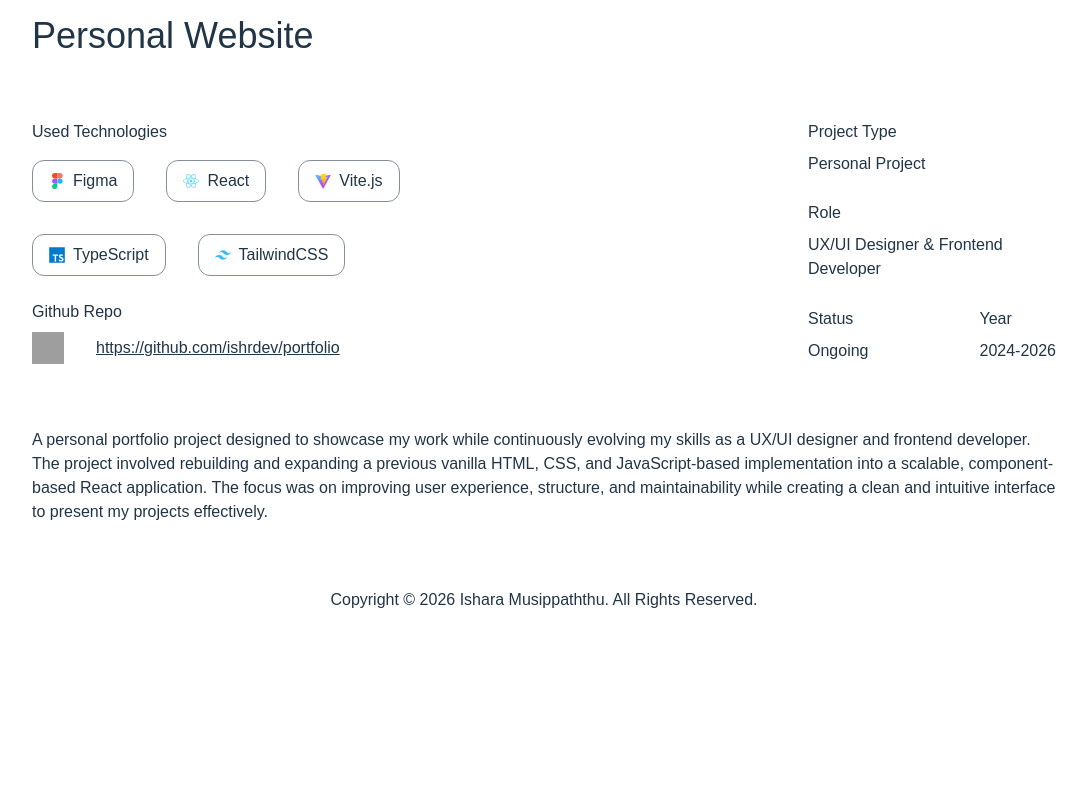
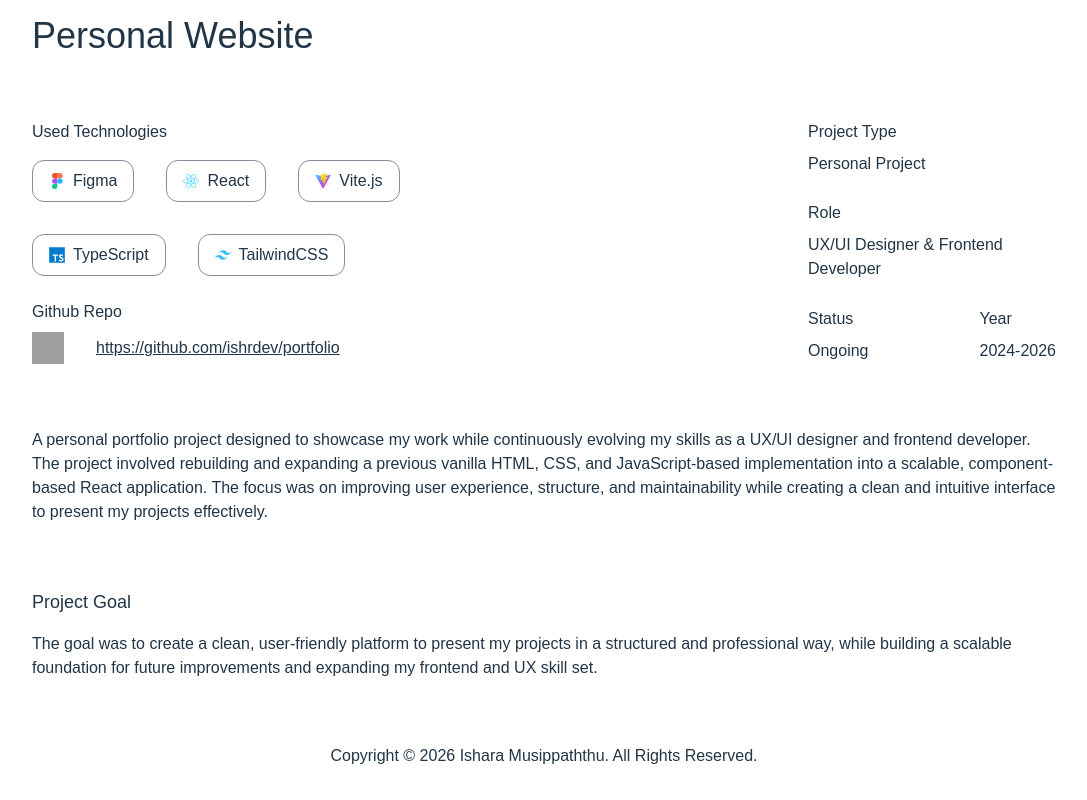
Before and after one commit to ishrdev/portfolio, a React (Vite) app: page /projects/portfolio in a window 1280 px wide. Shown: the part 792-1592 px from the top of the page, without its empty margins (96-1183 px from the left). Before the commit the page ends 1436 px from the top, so only its background shows below. Built offline with nearby package versions, Linux system fonts and the light colour scheme; grey boxes are pictures that could not be loaded; a web font is replaced by a local one.

Commit message:
feat: add 'project goal'

```diff
--- a/src/pages/Portfolio.tsx
+++ b/src/pages/Portfolio.tsx
@@ -58,6 +58,12 @@ function Portfolio() {
         implementation into a scalable, component-based React application. The focus was on improving user experience,
         structure, and maintainability while creating a clean and intuitive interface to present my projects effectively.
       </p>
+      <div className="flex flex-col gap-4">
+        <h2 className="title text-lg">Project Goal</h2>
+        <p>The goal was to create a clean, user-friendly platform to present my projects in a structured and professional
+          way, while building a scalable foundation for future improvements and expanding my frontend and UX skill set.
+        </p>
+      </div>
     </div>
     </>
   )
```
